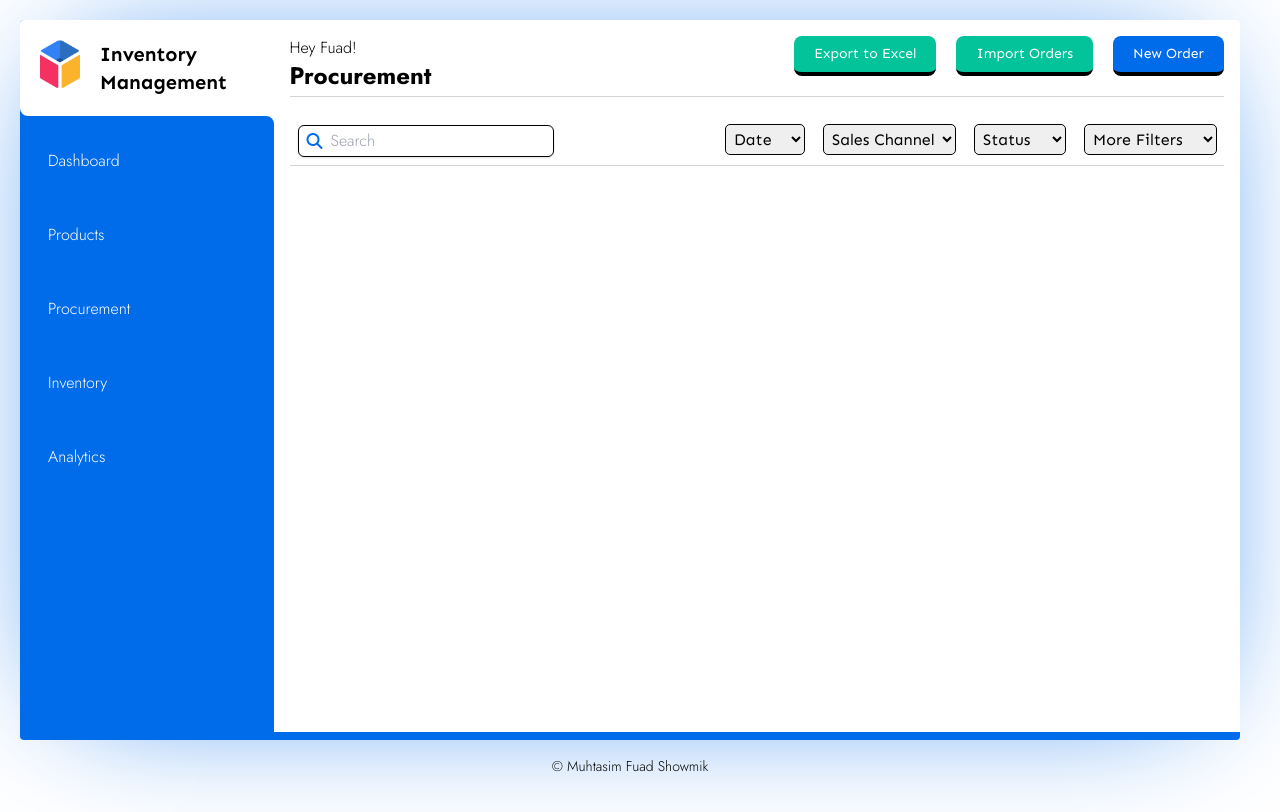
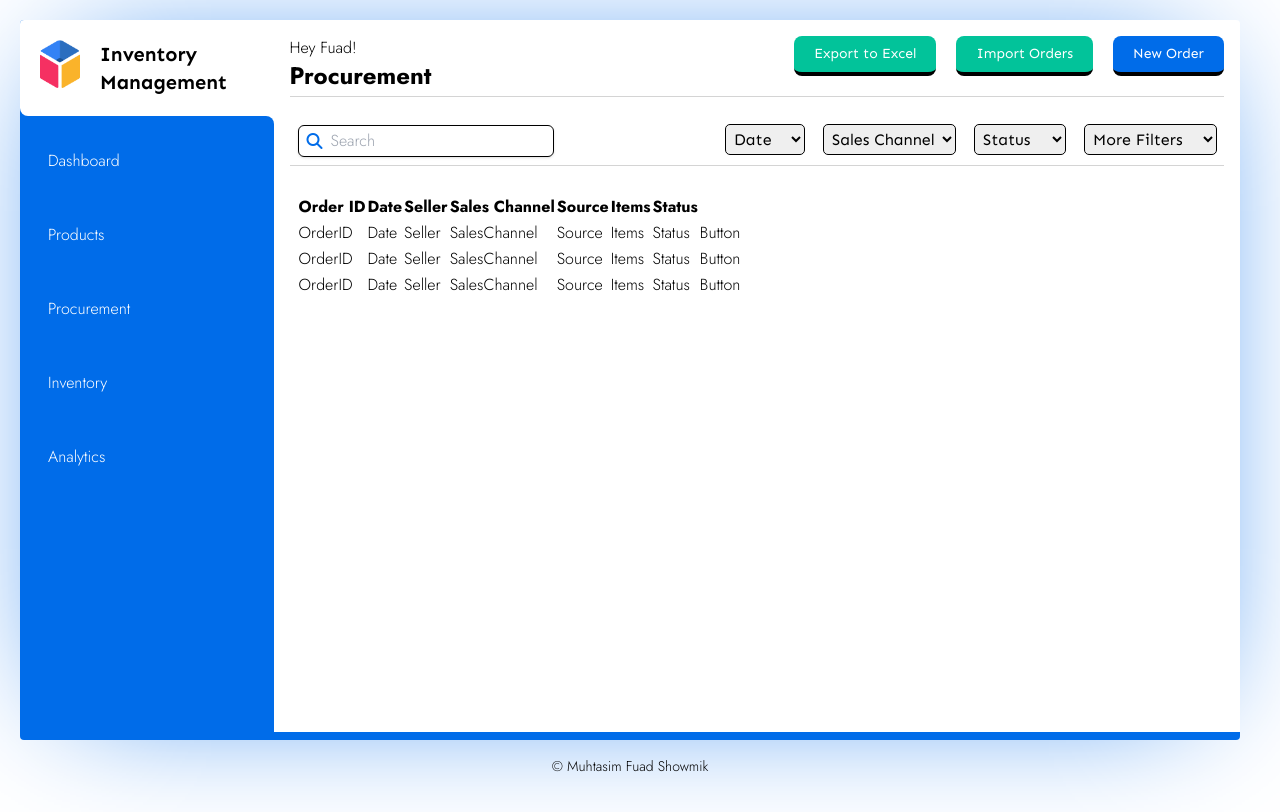
Before and after one commit to Muhtasim-Fuad-Showmik/Vue-Inventory, a Vue app: page /procurements in a window 1280 px wide. Built offline with nearby package versions, Linux system fonts and the light colour scheme.

Commit message:
Using proper Composition API imports, updated Home.vue and added a table to Procurements.vue

```diff
--- /dev/null
+++ b/src/components/AccordionTable.vue
@@ -0,0 +1,40 @@
+<template>
+    <table class="" cellspacing="0">
+        <thead>
+            <tr>
+                <th>Order ID</th>
+                <th>Date</th>
+                <th>Seller</th>
+                <th>Sales Channel</th>
+                <th>Source</th>
+                <th>Items</th>
+                <th>Status</th>
+                <th></th>
+            </tr>
+        </thead>
+        <tbody>
+            <tr v-for="(item, i) in contentData" :key="i">
+                <td>OrderID</td>
+                <td>Date</td>
+                <td>Seller</td>
+                <td>SalesChannel</td>
+                <td>Source</td>
+                <td>Items</td>
+                <td>Status</td>
+                <td>Button</td>
+            </tr>
+        </tbody>
+    </table>
+</template>
+
+<script>
+export default {
+    props: {
+        contentData: Array,
+        selections: Array
+    },
+    setup (props) {
+        return {}
+    }
+}
+</script>
--- a/src/views/HomeView.vue
+++ b/src/views/HomeView.vue
@@ -1,7 +1,19 @@
-<script setup lang="ts">
+<script>
 import Card from '../components/Card.vue';
 import ContentCard from '../components/ContentCard.vue';
 import ChartJSGraph from '../components/ChartJSGraph.vue';
+
+export default {
+    components: {
+        Card,
+        ContentCard,
+        ChartJSGraph
+    },
+    setup(){
+        return {}
+    }
+
+}
 </script>
 
 <template>
--- a/src/views/ProcurementsView.vue
+++ b/src/views/ProcurementsView.vue
@@ -1,70 +1,11 @@
-<template>
-    <div class="w-full h-full">
-        <div class="flex justify-between max-w-full mb-5 border-b border-solid border-neutral-300">
-            <div class="mr-2">
-                <p>Hey Fuad!</p>
-                <h1 class="text-2xl font-bold">Procurement</h1>
-            </div>
-
-            <div class="flex justify-between max-w-full mb-5">
-                <button
-                    class="inline-block px-5 py-2 mb-0 text-sm text-white no-underline transition-all duration-75 ease-in border-0 border-b-4 border-black border-solid rounded-lg cursor-pointer font-Sen w-fit hover:border-b-0 hover:mb-1 hover:translate-y-1 bg-caribbean-green">
-                    Export to Excel
-                </button>
-                <button
-                    class="inline-block px-5 py-2 mb-0 ml-5 text-sm text-white no-underline transition-all duration-75 ease-in border-0 border-b-4 border-black border-solid rounded-lg cursor-pointer font-Sen w-fit hover:border-b-0 hover:mb-1 hover:translate-y-1 bg-caribbean-green">
-                    Import Orders
-                </button>
-                <button
-                    class="inline-block px-5 py-2 mb-0 ml-5 text-sm text-white no-underline transition-all duration-75 ease-in border-0 border-b-4 border-black border-solid rounded-lg cursor-pointer font-Sen w-fit hover:border-b-0 hover:mb-1 hover:translate-y-1 bg-brandeis-blue">
-                    New Order
-                </button>
-            </div>
-        </div>
-        <div class="flex justify-between max-w-full p-2 mb-5 border-b border-solid border-neutral-300">
-            <div
-                class="flex items-center px-2 border border-solid border-black shadow rounded-md h-8 w-64 transition=all duration-100 ease-in text-black focus-within:border-spiro-disco-ball focus-within:shadow-lg">
-                <i class="fa-solid fa-magnifying-glass text-brandeis-blue"></i>
-                <input class="w-full h-5 max-h-full pt-1 pb-1 pl-2 m-0 border-none focus:outline-none" type="text"
-                    placeholder="Search" />
-            </div>
-
-            <div>
-                <select name="date" id="date" class="p-1 rounded cursor-pointer font-Sen outline outline-1">
-                    <option value="" selected disabled>Date</option>
-                    <option value="latest">Latest</option>
-                    <option value="oldest">Oldest</option>
-                </select>
-
-                <select name="salesChannel" id="salesChannel"
-                    class="p-1 ml-5 rounded cursor-pointer font-Sen outline outline-1">
-                    <option value="" selected disabled>Sales Channel</option>
-                    <option value="122 A">122 A</option>
-                    <option value="123 B">123 B</option>
-                    <option value="124 C">124 C</option>
-                </select>
-
-                <select name="status" id="status" class="p-1 ml-5 rounded cursor-pointer font-Sen outline outline-1">
-                    <option value="" selected disabled>Status</option>
-                    <option value="pending">Pending</option>
-                    <option value="closed">Closed</option>
-                </select>
-
-                <select name="moreFilters" id="moreFilters"
-                    class="p-1 ml-5 rounded cursor-pointer font-Sen outline outline-1">
-                    <option value="" selected disabled>More Filters</option>
-                    <option value="international">International</option>
-                    <option value="domestic">Domestic</option>
-                </select>
-            </div>
-        </div>
-    </div>
-</template>
-
 <script>
 import { ref } from 'vue';
+import AccordionTable from '../components/AccordionTable.vue';
 
 export default {
+    components: {
+        AccordionTable
+    },
     setup() {
         const contentData = ref([
             {
@@ -165,3 +106,70 @@ export default {
     }
 };
 </script>
+
+<template>
+    <div class="w-full h-full">
+        <div class="flex justify-between max-w-full mb-5 border-b border-solid border-neutral-300">
+            <div class="mr-2">
+                <p>Hey Fuad!</p>
+                <h1 class="text-2xl font-bold">Procurement</h1>
+            </div>
+
+            <div class="flex justify-between max-w-full mb-5">
+                <button
+                    class="inline-block px-5 py-2 mb-0 text-sm text-white no-underline transition-all duration-75 ease-in border-0 border-b-4 border-black border-solid rounded-lg cursor-pointer font-Sen w-fit hover:border-b-0 hover:mb-1 hover:translate-y-1 bg-caribbean-green">
+                    Export to Excel
+                </button>
+                <button
+                    class="inline-block px-5 py-2 mb-0 ml-5 text-sm text-white no-underline transition-all duration-75 ease-in border-0 border-b-4 border-black border-solid rounded-lg cursor-pointer font-Sen w-fit hover:border-b-0 hover:mb-1 hover:translate-y-1 bg-caribbean-green">
+                    Import Orders
+                </button>
+                <button
+                    class="inline-block px-5 py-2 mb-0 ml-5 text-sm text-white no-underline transition-all duration-75 ease-in border-0 border-b-4 border-black border-solid rounded-lg cursor-pointer font-Sen w-fit hover:border-b-0 hover:mb-1 hover:translate-y-1 bg-brandeis-blue">
+                    New Order
+                </button>
+            </div>
+        </div>
+        <div class="flex justify-between max-w-full p-2 mb-5 border-b border-solid border-neutral-300">
+            <div
+                class="flex items-center px-2 border border-solid border-black shadow rounded-md h-8 w-64 transition=all duration-100 ease-in text-black focus-within:border-spiro-disco-ball focus-within:shadow-lg">
+                <i class="fa-solid fa-magnifying-glass text-brandeis-blue"></i>
+                <input class="w-full h-5 max-h-full pt-1 pb-1 pl-2 m-0 border-none focus:outline-none" type="text"
+                    placeholder="Search" />
+            </div>
+
+            <div>
+                <select name="date" id="date" class="p-1 rounded cursor-pointer font-Sen outline outline-1">
+                    <option value="" selected disabled>Date</option>
+                    <option value="latest">Latest</option>
+                    <option value="oldest">Oldest</option>
+                </select>
+
+                <select name="salesChannel" id="salesChannel"
+                    class="p-1 ml-5 rounded cursor-pointer font-Sen outline outline-1">
+                    <option value="" selected disabled>Sales Channel</option>
+                    <option value="122 A">122 A</option>
+                    <option value="123 B">123 B</option>
+                    <option value="124 C">124 C</option>
+                </select>
+
+                <select name="status" id="status" class="p-1 ml-5 rounded cursor-pointer font-Sen outline outline-1">
+                    <option value="" selected disabled>Status</option>
+                    <option value="pending">Pending</option>
+                    <option value="closed">Closed</option>
+                </select>
+
+                <select name="moreFilters" id="moreFilters"
+                    class="p-1 ml-5 rounded cursor-pointer font-Sen outline outline-1">
+                    <option value="" selected disabled>More Filters</option>
+                    <option value="international">International</option>
+                    <option value="domestic">Domestic</option>
+                </select>
+            </div>
+        </div>
+
+        <div class="flex justify-between max-w-full p-2 mb-5">
+            <AccordionTable :contentData="contentData" :selections="selections" />
+        </div>
+    </div>
+</template>
```
